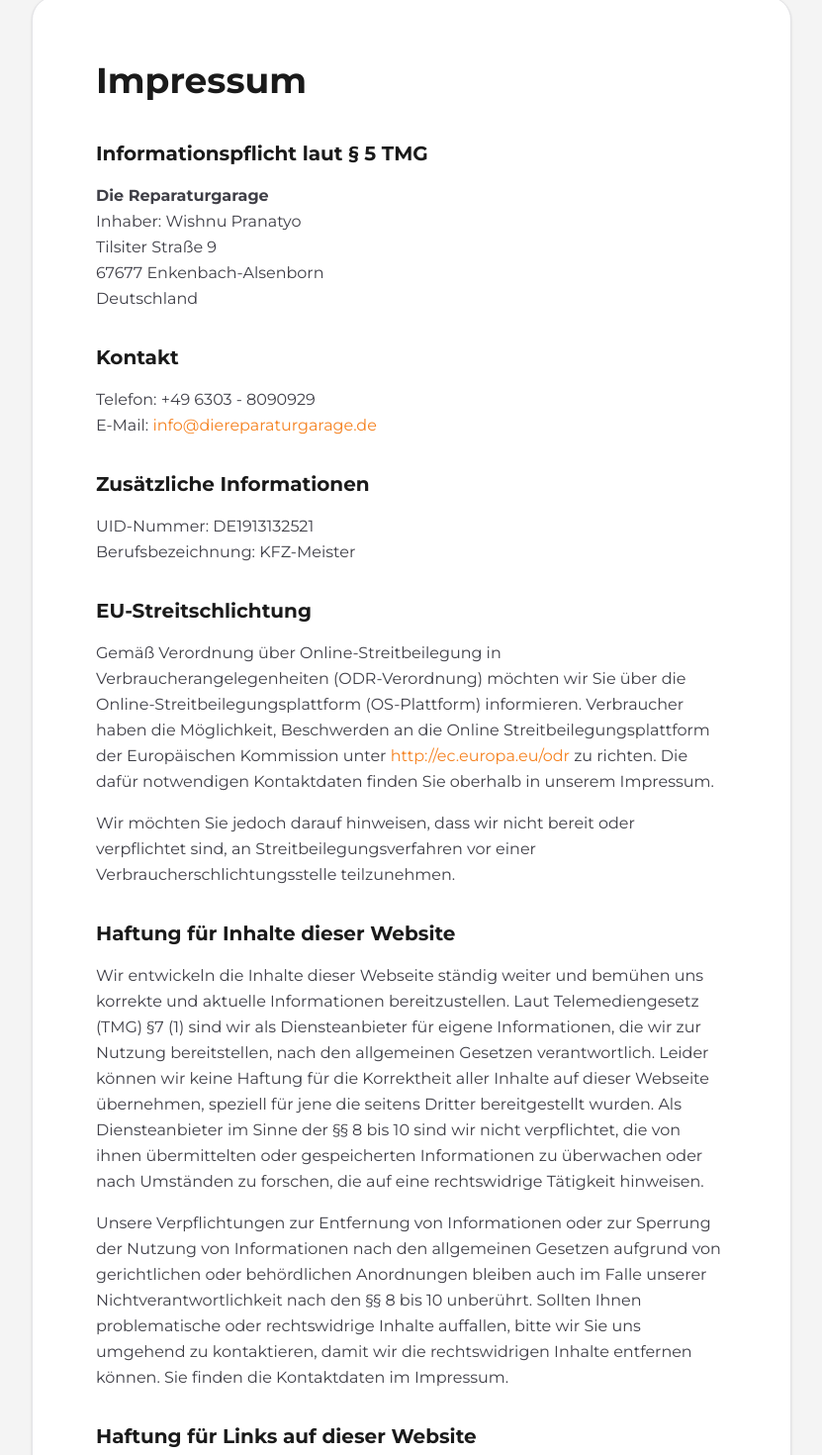
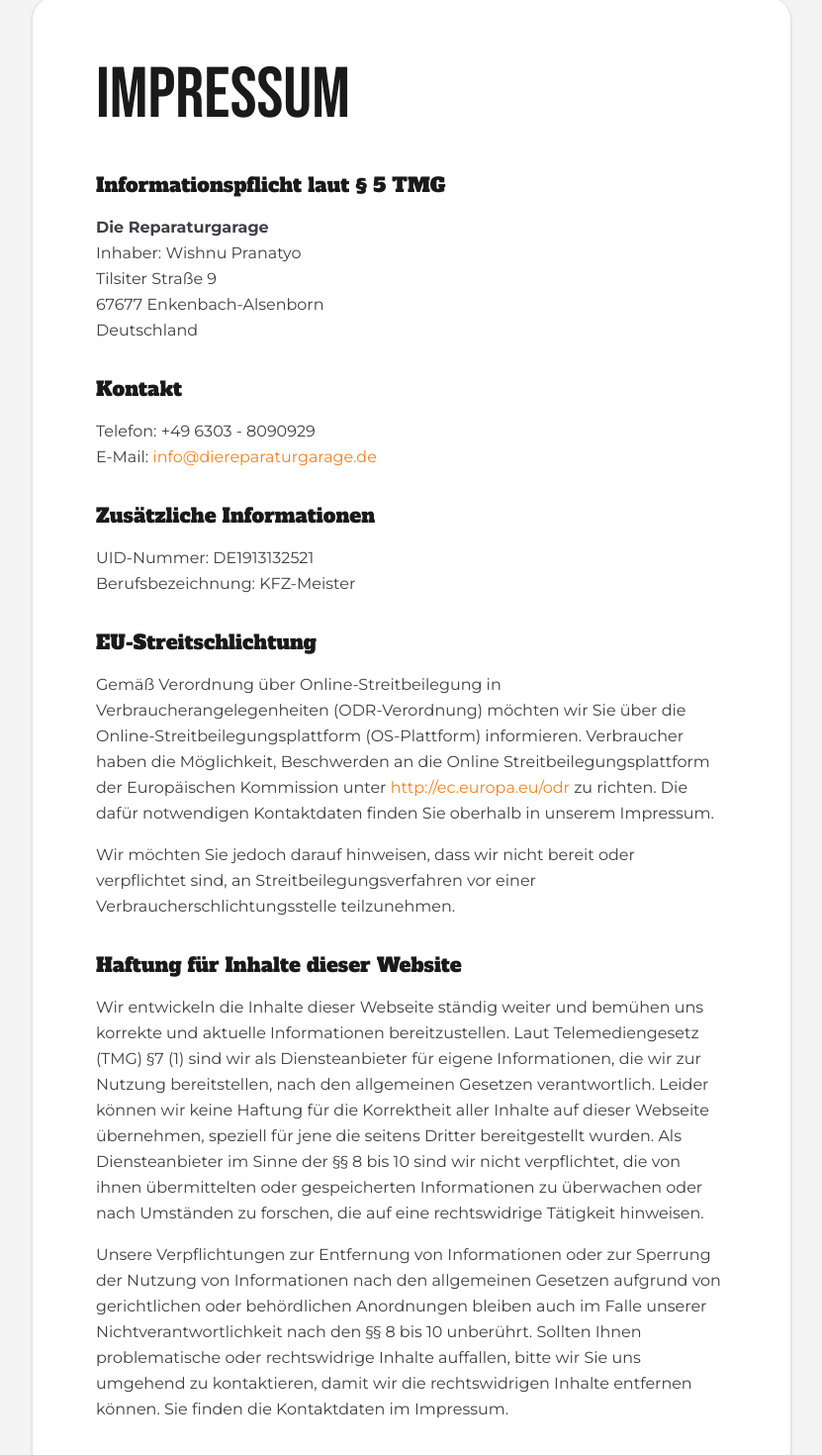
Before and after one commit to rezaivision-maker/die-reparatur-garage, a React (Vite) app: page /impressum in a window 1280 px wide. Shown: the part 184-1654 px from the top of the page at 99% size, without its empty margins (224-1055 px from the left). Built offline with nearby package versions, Linux system fonts and the light colour scheme.

Commit message:
Applied new CI typography system globally (Bebas Neue, Alfa Slab One, Montserrat)

```diff
--- a/src/pages/FAQ.tsx
+++ b/src/pages/FAQ.tsx
@@ -12,7 +12,7 @@ const FaqItem = ({ question, answer }: { question: string, answer: string }) =>
         className="w-full px-6 py-5 text-left flex justify-between items-center focus:outline-none"
         onClick={() => setIsOpen(!isOpen)}
       >
-        <span className="font-bold text-brand-dark lg:text-lg">{question}</span>
+        <span className="font-normal text-brand-dark lg:text-lg font-display">{question}</span>
         <ChevronDown className={`w-5 h-5 text-brand-accent transition-transform duration-300 ${isOpen ? 'rotate-180' : ''}`} />
       </button>
       <div
@@ -38,7 +38,7 @@ export const FAQ = () => {
         <div className="max-w-3xl mx-auto px-6">
           <div className="text-center mb-16">
             <span className="text-brand-accent font-bold tracking-widest uppercase text-xs mb-4 block">Häufige Fragen</span>
-            <h1 className="text-4xl lg:text-5xl font-bold tracking-tight text-brand-dark mb-4">
+            <h1 className="text-5xl lg:text-7xl font-normal tracking-wide text-brand-dark mb-4 font-heading uppercase leading-[1]">
               Gut zu wissen.
             </h1>
             <p className="text-zinc-600 font-normal text-lg">
--- a/src/pages/Impressum.tsx
+++ b/src/pages/Impressum.tsx
@@ -10,11 +10,11 @@ export const Impressum = () => {
       />
       <div className="bg-brand-gray min-h-screen py-24">
         <div className="max-w-3xl mx-auto px-6 bg-white p-10 lg:p-16 rounded-3xl shadow-sm border border-zinc-200">
-          <h1 className="text-4xl font-bold text-brand-dark mb-10">Impressum</h1>
+          <h1 className="text-5xl lg:text-7xl font-normal text-brand-dark mb-10 font-heading uppercase leading-[1]">Impressum</h1>
 
           <div className="space-y-8 text-zinc-700 leading-relaxed">
             <section>
-              <h2 className="text-xl font-bold text-brand-dark mb-4">Informationspflicht laut § 5 TMG</h2>
+              <h2 className="text-xl font-normal text-brand-dark mb-4 font-display">Informationspflicht laut § 5 TMG</h2>
               <p><strong>Die Reparaturgarage</strong></p>
               <p>Inhaber: Wishnu Pranatyo</p>
               <p>Tilsiter Straße 9</p>
@@ -23,19 +23,19 @@ export const Impressum = () => {
             </section>
 
             <section>
-              <h2 className="text-xl font-bold text-brand-dark mb-4">Kontakt</h2>
+              <h2 className="text-xl font-normal text-brand-dark mb-4 font-display">Kontakt</h2>
               <p>Telefon: +49 6303 - 8090929</p>
               <p>E-Mail: <a href="mailto:info@diereparaturgarage.de" className="text-brand-accent hover:underline">info@diereparaturgarage.de</a></p>
             </section>
 
             <section>
-              <h2 className="text-xl font-bold text-brand-dark mb-4">Zusätzliche Informationen</h2>
+              <h2 className="text-xl font-normal text-brand-dark mb-4 font-display">Zusätzliche Informationen</h2>
               <p>UID-Nummer: DE1913132521</p>
               <p>Berufsbezeichnung: KFZ-Meister</p>
             </section>
 
             <section>
-              <h2 className="text-xl font-bold text-brand-dark mb-4">EU-Streitschlichtung</h2>
+              <h2 className="text-xl font-normal text-brand-dark mb-4 font-display">EU-Streitschlichtung</h2>
               <p>
                 Gemäß Verordnung über Online-Streitbeilegung in Verbraucherangelegenheiten (ODR-Verordnung) möchten wir Sie über die Online-Streitbeilegungsplattform (OS-Plattform) informieren. Verbraucher haben die Möglichkeit, Beschwerden an die Online Streitbeilegungsplattform der Europäischen Kommission unter <a href="http://ec.europa.eu/odr" className="text-brand-accent hover:underline" target="_blank" rel="noopener noreferrer">http://ec.europa.eu/odr</a> zu richten. Die dafür notwendigen Kontaktdaten finden Sie oberhalb in unserem Impressum.
               </p>
@@ -45,7 +45,7 @@ export const Impressum = () => {
             </section>
 
             <section>
-              <h2 className="text-xl font-bold text-brand-dark mb-4">Haftung für Inhalte dieser Website</h2>
+              <h2 className="text-xl font-normal text-brand-dark mb-4 font-display">Haftung für Inhalte dieser Website</h2>
               <p>
                 Wir entwickeln die Inhalte dieser Webseite ständig weiter und bemühen uns korrekte und aktuelle Informationen bereitzustellen. Laut Telemediengesetz (TMG) §7 (1) sind wir als Diensteanbieter für eigene Informationen, die wir zur Nutzung bereitstellen, nach den allgemeinen Gesetzen verantwortlich. Leider können wir keine Haftung für die Korrektheit aller Inhalte auf dieser Webseite übernehmen, speziell für jene die seitens Dritter bereitgestellt wurden. Als Diensteanbieter im Sinne der §§ 8 bis 10 sind wir nicht verpflichtet, die von ihnen übermittelten oder gespeicherten Informationen zu überwachen oder nach Umständen zu forschen, die auf eine rechtswidrige Tätigkeit hinweisen.
               </p>
@@ -55,7 +55,7 @@ export const Impressum = () => {
             </section>
 
             <section>
-              <h2 className="text-xl font-bold text-brand-dark mb-4">Haftung für Links auf dieser Website</h2>
+              <h2 className="text-xl font-normal text-brand-dark mb-4 font-display">Haftung für Links auf dieser Website</h2>
               <p>
                 Unsere Webseite enthält Links zu anderen Webseiten für deren Inhalt wir nicht verantwortlich sind. Haftung für verlinkte Websites besteht für uns nicht, da wir keine Kenntnis rechtswidriger Tätigkeiten hatten und haben, uns solche Rechtswidrigkeiten auch bisher nicht aufgefallen sind und wir Links sofort entfernen würden, wenn uns Rechtswidrigkeiten bekannt werden.
               </p>
@@ -65,7 +65,7 @@ export const Impressum = () => {
             </section>
 
             <section>
-              <h2 className="text-xl font-bold text-brand-dark mb-4">Urheberrechtshinweis</h2>
+              <h2 className="text-xl font-normal text-brand-dark mb-4 font-display">Urheberrechtshinweis</h2>
               <p>
                 Alle Inhalte dieser Webseite (Bilder, Fotos, Texte, Videos) unterliegen dem Urheberrecht der Bundesrepublik Deutschland. Bitte fragen Sie uns bevor Sie die Inhalte dieser Website verbreiten, vervielfältigen oder verwerten wie zum Beispiel auf anderen Websites erneut veröffentlichen. Falls notwendig, werden wir die unerlaubte Nutzung von Teilen der Inhalte unserer Seite rechtlich verfolgen. Sollten Sie auf dieser Webseite Inhalte finden, die das Urheberrecht verletzen, bitten wir Sie uns zu kontaktieren.
               </p>
--- a/src/pages/Kontakt.tsx
+++ b/src/pages/Kontakt.tsx
@@ -77,7 +77,7 @@ export const Kontakt = () => {
                    <div className="absolute inset-0 bg-black/20" />
                  </div>
                  <div className="p-10 lg:p-14 flex-1">
-                   <h2 className="text-3xl font-bold text-brand-dark mb-8">{t.contact.title}</h2>
+                   <h2 className="text-3xl font-normal text-brand-dark mb-8 font-display">{t.contact.title}</h2>
 
                  <div className="space-y-8">
                     <div className="flex items-start gap-4">
--- a/src/pages/Leistungen.tsx
+++ b/src/pages/Leistungen.tsx
@@ -13,7 +13,7 @@ const ServiceItem = ({ icon: Icon, title, desc }: { icon: any, title: string, de
         <Icon className="w-6 h-6 text-brand-accent group-hover:text-white" />
      </div>
      <div className="relative z-10">
-        <h3 className="text-xl font-bold mb-3 text-brand-dark">{title}</h3>
+        <h3 className="text-xl font-normal mb-3 text-brand-dark font-display">{title}</h3>
         <p className="text-zinc-700 font-normal leading-relaxed">{desc}</p>
      </div>
   </div>
@@ -36,8 +36,8 @@ export const Leistungen = () => {
         <div className="absolute inset-0 bg-linear-to-b from-transparent to-brand-dark/95 z-0" />
         <div className="max-w-7xl mx-auto px-6 relative z-10">
           <span className="text-brand-accent font-bold tracking-widest uppercase text-xs mb-4 block">{t.services.tag}</span>
-          <h1 className="text-5xl lg:text-7xl font-bold tracking-tight mb-8">
-            {t.services.title} <span className="text-brand-accent italic">{t.services.italic}</span>
+          <h1 className="text-6xl lg:text-8xl font-normal tracking-wide mb-8 font-heading uppercase leading-[1]">
+            {t.services.title} <span className="text-brand-accent">{t.services.italic}</span>
           </h1>
           <p className="text-lg text-zinc-300 max-w-2xl font-light">
             Als <span className="text-brand-accent font-bold">KFZ-Meisterbetrieb</span> decken wir das komplette Leistungsspektrum ab. Von der günstigen Wartung bis zur US-Umrüstung.
@@ -62,7 +62,7 @@ export const Leistungen = () => {
         <div className="mt-16 bg-brand-accent rounded-2xl p-10 lg:p-16 text-center text-white relative overflow-hidden shadow-xl shadow-brand-accent/20">
           <div className="absolute inset-0 bg-black/10" />
           <div className="relative z-10">
-            <h2 className="text-3xl font-bold mb-4">{t.services.notListed.title}</h2>
+            <h2 className="text-3xl lg:text-4xl font-normal mb-4 font-display">{t.services.notListed.title}</h2>
             <p className="mb-8 font-light max-w-xl mx-auto">
               {t.services.notListed.desc}
             </p>
```
Also changed, not shown: src/pages/Datenschutz.tsx (+8 -8 lines), src/pages/UeberUns.tsx (+5 -5 lines).
